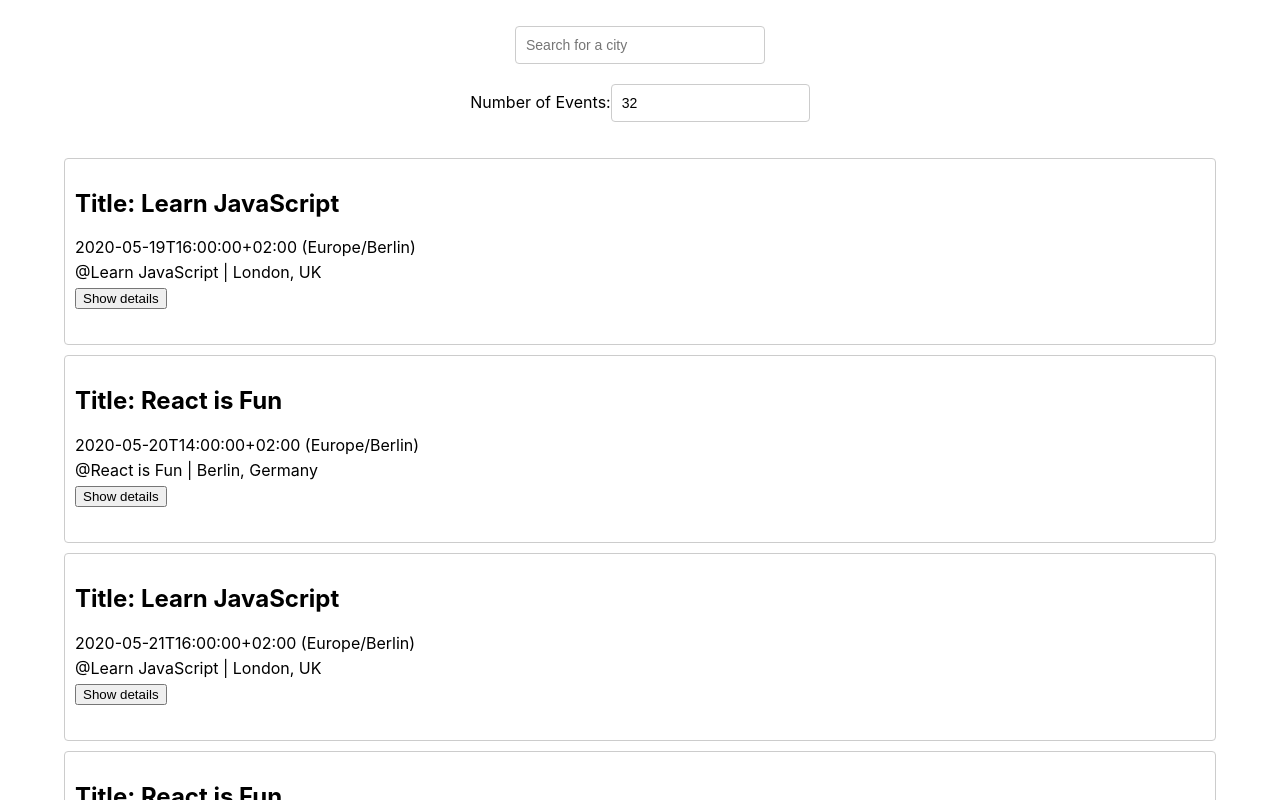
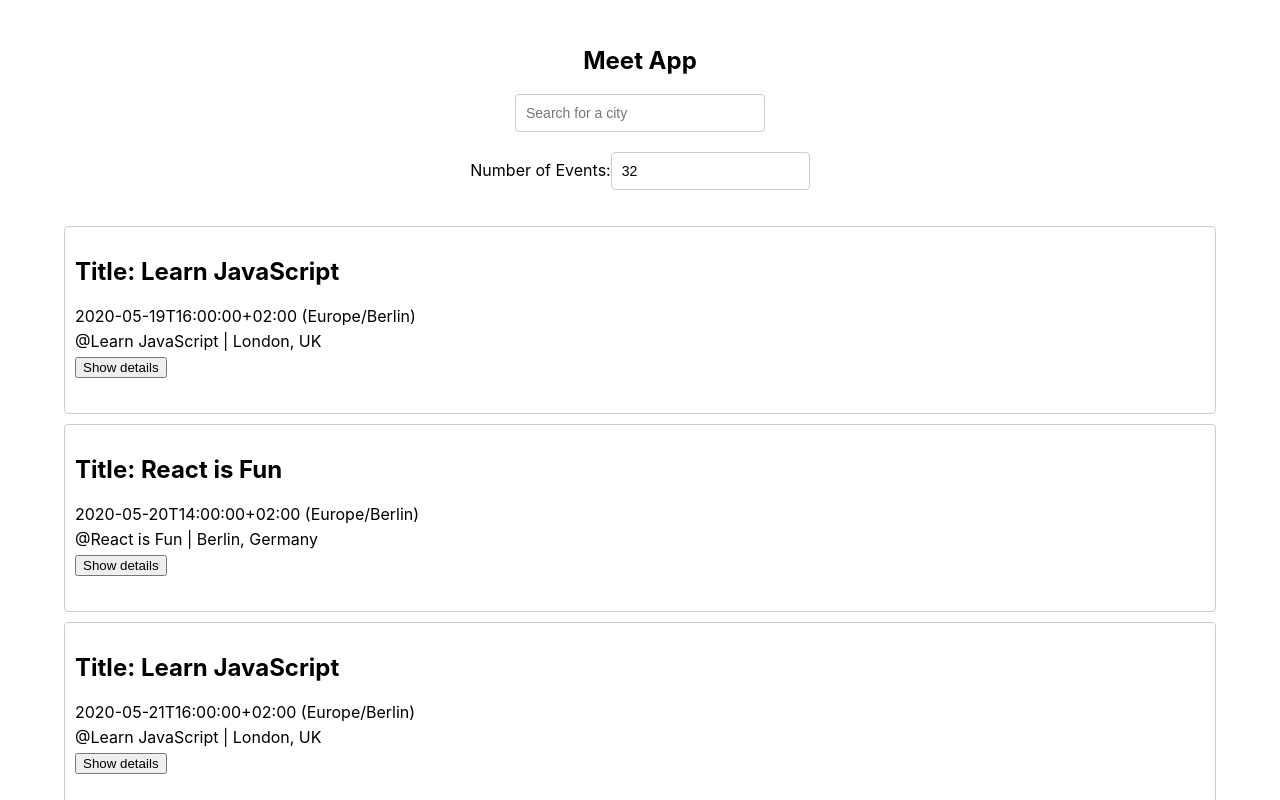
Before and after one commit to MiraKarate/meet, a React (Create React App) app: page / in a window 1280 px wide. Shown: the top 800 px of the page. Built offline with nearby package versions, Linux system fonts and the light colour scheme; what atatus-spa would draw is missing.

Commit message:
added Headline to app.js

```diff
--- a/src/App.js
+++ b/src/App.js
@@ -33,6 +33,7 @@ const App = () => {
 
   return (
     <div className="App">
+      <h2>Meet App</h2>
       <div className="alerts-container">
         {infoAlert.length ? <InfoAlert text={infoAlert}/> : null}
         {errorAlert.length ? <ErrorAlert text={errorAlert}/> : null}
```
